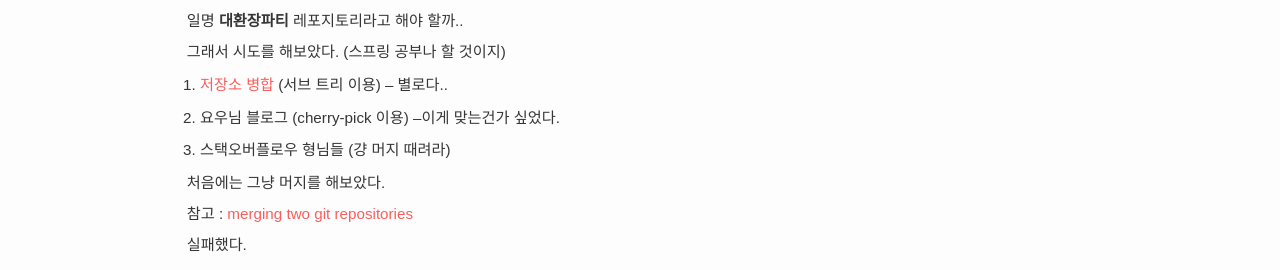
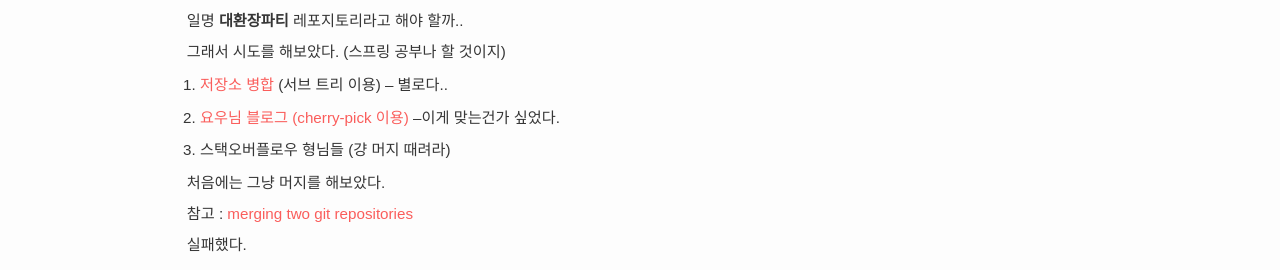
Before and after one commit to seungdols/seungdols.github.io, a Jekyll site: the page built from _posts/2017/2017-05-28-merge-two-git-repositories.markdown, in a window 1280 px wide. Shown: the part 476-746 px from the top of the page. Built offline with Jekyll 4.4.1, drawn with Linux system fonts in a browser that asks for light colours; some web fonts are replaced; comment, search, counter and statistics services are not loaded; part of the change alters nothing that is shown.

```diff
--- a/_posts/2017/2017-05-28-merge-two-git-repositories.markdown
+++ b/_posts/2017/2017-05-28-merge-two-git-repositories.markdown
@@ -18,7 +18,7 @@ github를 하다보니 쓸데 없이 저장소를 나누어 놓고 쓰고 있더
 그래서 시도를 해보았다. (스프링 공부나 할 것이지)
 
 1. [저장소 병합](http://gypark.pe.kr/wiki/Git/%EC%A0%80%EC%9E%A5%EC%86%8C%EB%B3%91%ED%95%A9) (서브 트리 이용) -- 별로다..
-2. 요우님 블로그 (cherry-pick 이용) --이게 맞는건가 싶었다.
+2. [요우님 블로그 (cherry-pick 이용)](http://luckyyowu.tistory.com/352) --이게 맞는건가 싶었다.
 3. 스택오버플로우 형님들 (걍 머지 때려라)
 
 처음에는 그냥 머지를 해보았다.
```
